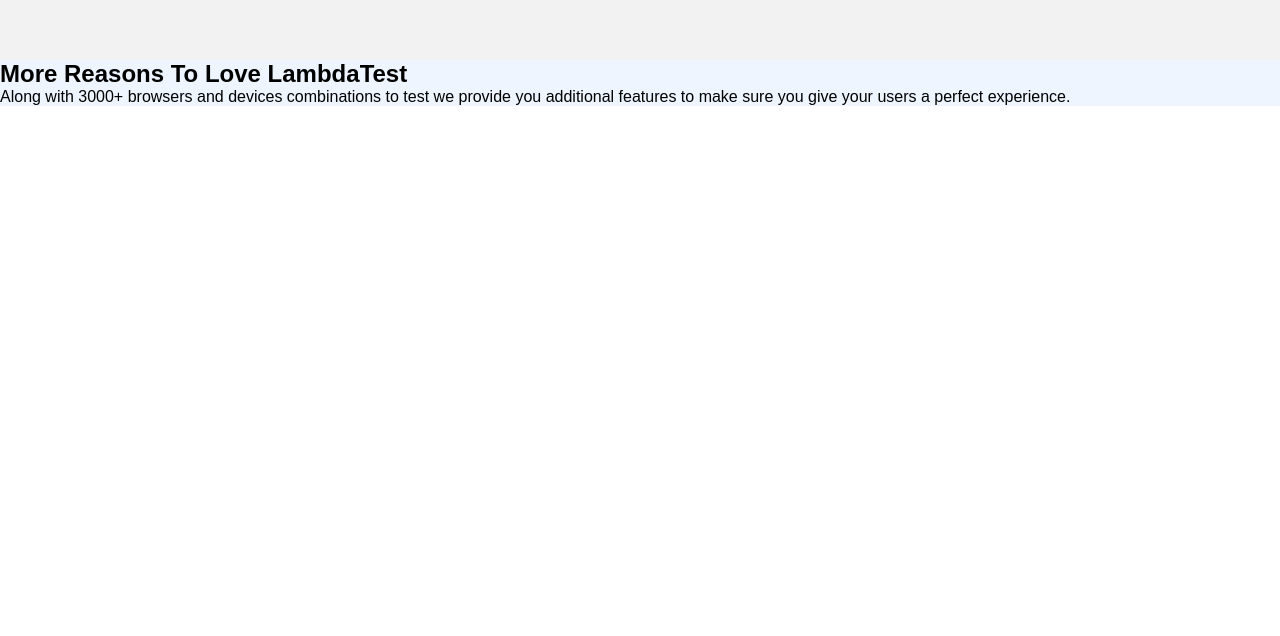
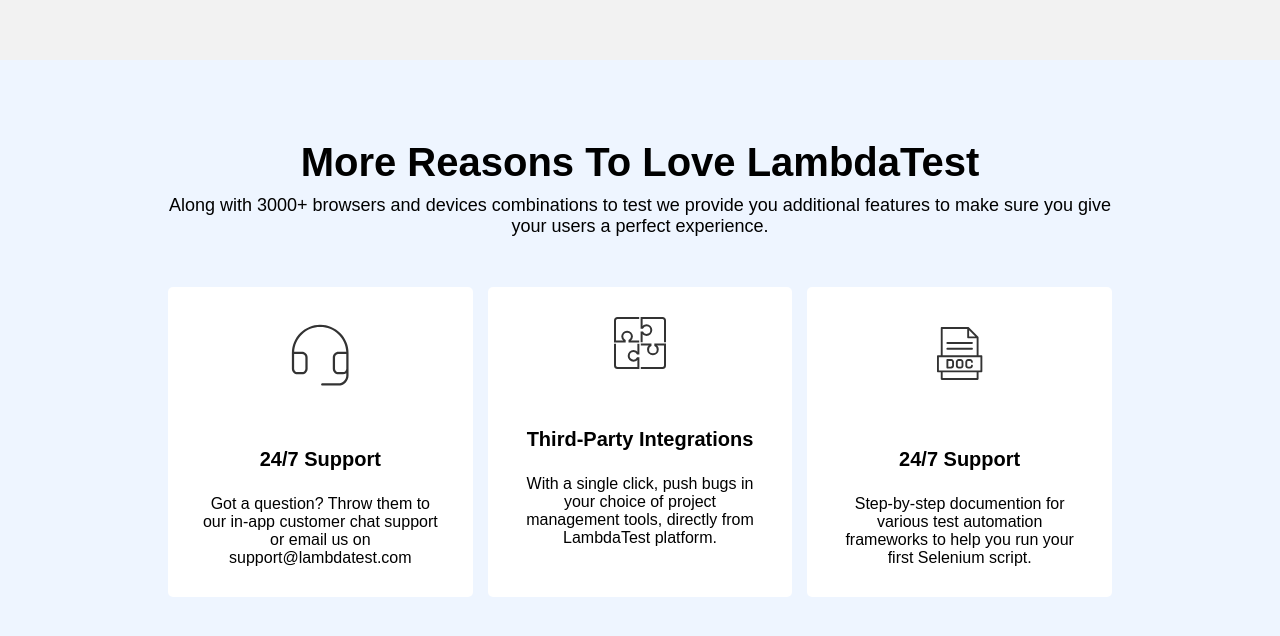
Before and after one commit to chosenvincent1/CSS-Smooth-Scroll, a plain HTML site: page index.html in a window 1280 px wide. Shown: the part 740-1376 px from the top of the page. Before the commit the page ends 846 px from the top, so only its background shows below. Drawn offline with Linux system fonts and the light colour scheme.

Commit message:
Built the About Section

```diff
--- a/index.html
+++ b/index.html
@@ -47,13 +47,45 @@
 
     <!-- About Section 2 -->
     <section id="about-section" class="about-section">
-        <div>
+        <div class="about-text-section">
             <h2>More Reasons To Love LambdaTest</h2>
             <p>Along with 3000+ browsers and devices combinations to test we provide you additional features to make sure you give your users a perfect experience.</p>
         </div>
 
         <div class="grid">
-            <div class="card"></div>
+            <!-- Support -->
+            <div class="grid-card">
+                <div class="card-image-container">
+                    <img src="./headset.svg" alt="headset">
+                </div>
+
+                <div class="card-text-container">
+                    <h3>24/7 Support</h3>
+                    <p>Got a question? Throw them to our in-app customer chat support or email us on support@lambdatest.com</p>
+                </div>
+            </div>
+
+            <div class="grid-card">
+                <div class="card-image-container">
+                    <img src="./Integration-logo.svg" alt="headset">
+                </div>
+
+                <div class="card-text-container">
+                    <h3>Third-Party Integrations</h3>
+                    <p>With a single click, push bugs in your choice of project management tools, directly from LambdaTest platform.</p>
+                </div>
+            </div>
+
+            <div class="grid-card">
+                <div class="card-image-container">
+                    <img src="./LambdaTest-Documentation.svg" alt="headset">
+                </div>
+
+                <div class="card-text-container">
+                    <h3>24/7 Support</h3>
+                    <p>Step-by-step documention for various test automation frameworks to help you run your first Selenium script.</p>
+                </div>
+            </div>
         </div>
     </section>
 
--- a/styles.css
+++ b/styles.css
@@ -107,7 +107,7 @@
 }
 
 .home-image-container img {
-    width: 100%;
+    max-width: 100%;
     height: auto;
 }
 
@@ -167,4 +167,77 @@
 /* ABOUT SECTION */
 .about-section {
     background-color: rgb(238,245,255);
+    padding: 80px 50px;
+    display: flex;
+    flex-direction: column;
+    align-items: center;
 }
+
+.about-text-section {
+    max-width: 80%;
+}
+
+.about-text-section h2 {
+    margin-bottom: 10px;
+    text-align: center;
+    font-weight: 700;
+    font-size: 40px;
+}
+.about-text-section p {
+    text-align: center;
+    font-size: 18px;
+    font-weight: 400;
+}
+
+.grid {
+    display: grid;
+    grid-template-columns: repeat(3, 1fr);
+    grid-gap: 15px;
+    margin-top: 50px;
+    max-width: 80%;
+}
+
+.grid-card {
+    text-align: center;
+    padding: 30px;
+    background-color: #fff;
+    border-radius: 5px;
+    cursor: pointer;
+    transform: translateY(0);
+    transition: .5s;
+}
+.grid-card:hover {
+    transform: translateY(-15px);
+}
+
+.card-image-container {
+    width: 100px;
+    margin: 0 auto;
+    margin-bottom: 55px;
+}
+
+.card-image-container img {
+    max-width: 100%;
+    height: auto;
+}
+.card-text-container h3 {
+    margin-bottom: 24px;
+    font-size: 20px;
+    font-weight: 600;
+}
+.card-text-container p {
+    font-size: 16px;
+}
+
+@media only screen and (max-width: 992px) {
+    .grid {
+        grid-template-columns: repeat(2, 1fr);
+        grid-gap: 20px;
+    }
+}
+
+@media only screen and (max-width: 768px) {
+    .grid {
+        grid-template-columns: 1fr;
+    }
+}
```
Also changed, not shown: Integration-logo.svg (added), LambdaTest-Documentation.svg (added), headset.svg (added).
